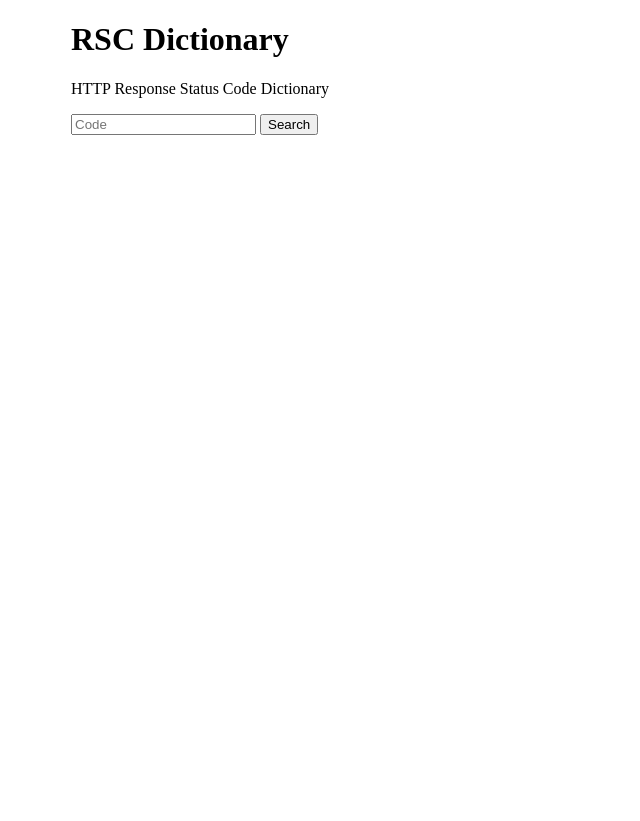
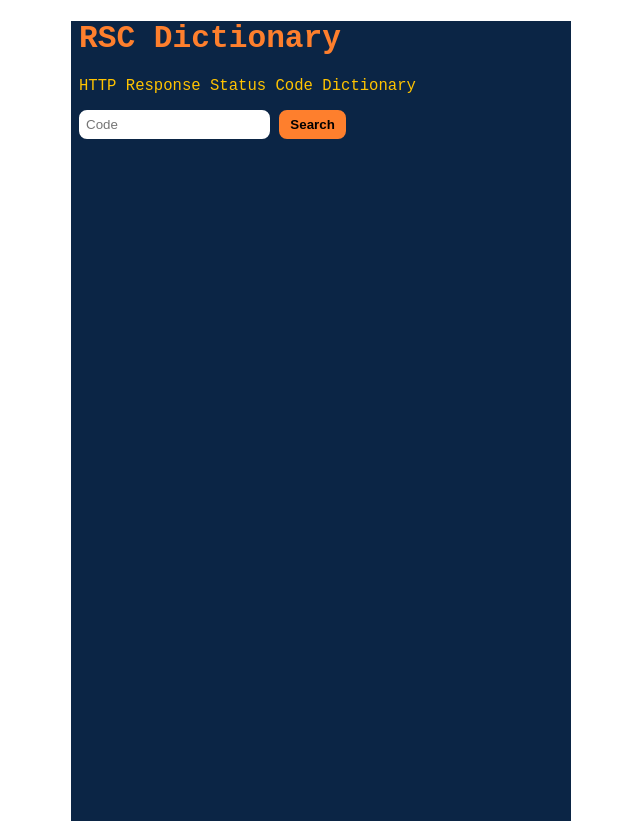
Before and after one commit to NickRTR/RSC-Dictionary, a SvelteKit app: page / in a window 1280 px wide. Shown: the whole page, without its empty margins (319-959 px from the left). Before the commit the page ends 800 px from the top, so only its background shows below. Built offline with nearby package versions, Linux system fonts and the light colour scheme.

Commit message:
New Design -> fixing #1

```diff
--- a/src/routes/+layout.svelte
+++ b/src/routes/+layout.svelte
@@ -3,6 +3,13 @@
 </body>
 
 <style>
+	:global(:root) {
+		--background: #0b2545;
+		--text: #ffc300;
+		--accent-green: #8ac926;
+		--accent-orange: #fe7f2d;
+	}
+
 	:global(body) {
 		margin: 0;
 	}
@@ -10,5 +17,10 @@
 	body {
 		max-width: 500px;
 		margin: auto;
+		height: 100vh;
+		font-family: monospace;
+		font-size: larger;
+		color: var(--text);
+		background-color: var(--background);
 	}
 </style>
--- a/src/routes/+page.server.js
+++ b/src/routes/+page.server.js
@@ -4,6 +4,11 @@ export const actions = {
 	default: async ({ request }) => {
 		const data = await request.formData();
 		const input = data.get("code");
+
+		if (input.length == 0) {
+			return { error: "Please enter a Code in order to get a definition." };
+		}
+
 		const code = codes[input];
 
 		if (code !== undefined) {
--- a/src/routes/+page.svelte
+++ b/src/routes/+page.svelte
@@ -26,7 +26,7 @@
 	<p>HTTP Response Status Code Dictionary</p>
 
 	<form method="POST" use:enhance>
-		<input type="number" name="code" placeholder="Code" />
+		<input type="number" name="code" placeholder="Code" required />
 		<button type="submit">Search</button>
 	</form>
 
@@ -48,4 +48,45 @@
 	.error {
 		color: red;
 	}
+
+	body {
+		margin-inline: 0.5rem;
+	}
+
+	h1 {
+		color: var(--accent-orange);
+	}
+
+	a {
+		color: var(--accent-green);
+	}
+
+	input {
+		border-radius: 0.5rem;
+		padding: 0.25rem;
+		border: none;
+		border: 3px solid white;
+		outline: none;
+		transition: all 0.1s ease-in-out;
+	}
+
+	input:hover,
+	input:focus {
+		border-color: var(--accent-orange);
+	}
+
+	button {
+		border-radius: 0.5rem;
+		padding: 0.25rem 0.5rem;
+		font-weight: bold;
+		background-color: var(--accent-orange);
+		border: 3px solid var(--accent-orange);
+		transition: all 0.1s ease-in-out;
+		outline: none;
+	}
+
+	button:hover,
+	button:focus {
+		background-color: white;
+	}
 </style>
```
